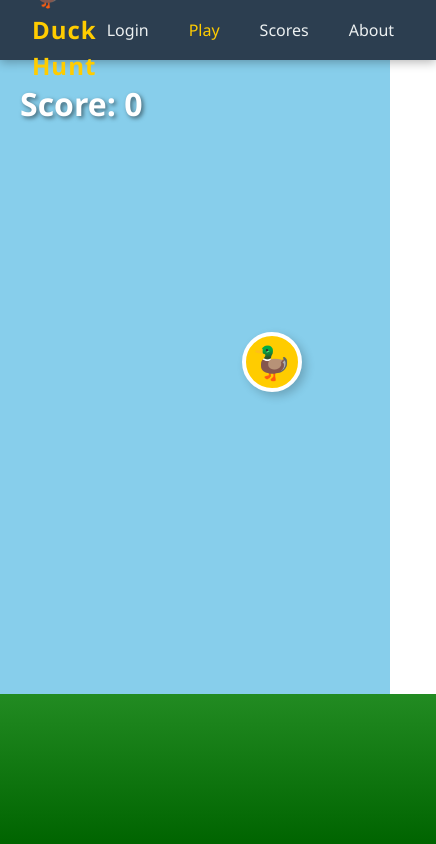
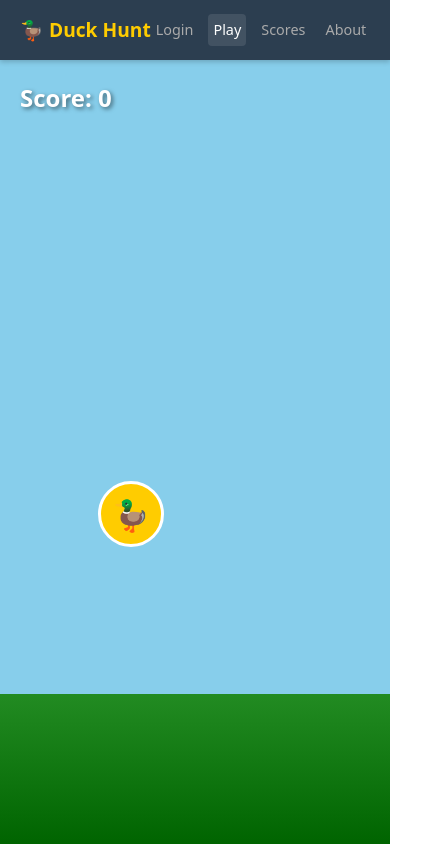
Before and after one commit to AlexDoblyno/CS260_huntDuck_demo4school, a React (Vite) app in the folder duck-hunt/: page /play in a window 390 px wide. Shown: the whole page, 436 px wide, since content can reach past the window. Built offline with nearby package versions, Linux system fonts and the light colour scheme.

Commit message:
Change some detail

```diff
--- a/duck-hunt/src/About.jsx
+++ b/duck-hunt/src/About.jsx
@@ -12,7 +12,7 @@ export default function About() {
         Click on the ducks as they fly across the screen to score points.
       </p>
       <p style={{marginTop: '20px', fontSize: '0.9rem', color: '#666'}}>
-        Built for CS 260 by [Your Name]
+        Built for CS 260 by Liu
       </p>
     </div>
   );
--- a/duck-hunt/src/App.css
+++ b/duck-hunt/src/App.css
@@ -1,157 +1,103 @@
-:root {
-  --primary-color: #ffcc00; /* 鸭子黄 */
-  --accent-color: #ff8c00;  /* 深橙色 */
-  --bg-color: #87CEEB;      /* 天空蓝 */
-  --text-color: #333;
-  --card-bg: rgba(255, 255, 255, 0.95);
+html, body, #root {
+  margin: 0;
+  padding: 0;
+  width: 100%;
+  height: 100%;
+  overflow: hidden; /* 禁止出现滚动条 */
 }
 
-* {
-  box-sizing: border-box;
+
+:root {
+  --primary-color: #ffcc00;
+  --accent-color: #ff8c00;
+  --bg-color: #87CEEB;
+  --nav-bg: #2c3e50;
+  --text-light: #ecf0f1;
 }
 
-body {
-  margin: 0;
-  font-family: 'Segoe UI', Roboto, Helvetica, Arial, sans-serif;
+
+.app-container {
+  display: flex;
+  flex-direction: column; /* 垂直排列：上面是导航，下面是内容 */
+  width: 100vw;  /* 强制视口宽度 */
+  height: 100vh; /* 强制视口高度 */
   background-color: var(--bg-color);
-  color: var(--text-color);
-  overflow: hidden; /* 防止出现滚动条 */
 }
 
-/* --- 导航栏 --- */
+
 .navbar {
+  flex: 0 0 60px; /* 不伸缩，固定 60px 高 */
   display: flex;
-  justify-content: space-between;
-  align-items: center;
-  background-color: #2c3e50;
-  padding: 0 2rem;
-  height: 60px;
-  box-shadow: 0 2px 10px rgba(0,0,0,0.3);
-  position: relative;
+  justify-content: space-between; /* 左右撑开 */
+  align-items: center; /* 垂直居中 */
+  background-color: var(--nav-bg);
+  padding: 0 20px; /* 左右留出间隙 */
+  box-shadow: 0 2px 5px rgba(0,0,0,0.2);
   z-index: 100;
+  width: 100%; /* 确保占满横向 */
+  box-sizing: border-box; /* 确保 padding 不会撑破宽度 */
 }
 
 .brand {
   font-size: 1.5rem;
   font-weight: bold;
   color: var(--primary-color);
-  letter-spacing: 1px;
+  white-space: nowrap; /* 防止名字换行 */
 }
 
 .nav-links {
   display: flex;
-  gap: 20px;
+  gap: 15px;
 }
 
 .nav-item {
-  color: #ecf0f1;
+  color: #aaa;
   text-decoration: none;
   font-weight: 500;
-  padding: 5px 10px;
-  transition: color 0.3s;
+  padding: 5px 8px;
+  border-radius: 4px;
+  transition: all 0.3s;
 }
 
 .nav-item:hover, .nav-item.active {
-  color: var(--primary-color);
+  color: white;
+  background-color: rgba(255,255,255,0.1);
 }
 
-/* --- 主布局容器 --- */
-.app-container {
+
+.main-content {
+  flex: 1; /* 占据剩余的所有高度 */
+  position: relative; /* 作为子元素定位的基准 */
+  width: 100%;
   display: flex;
-  flex-direction: column;
-  height: 100vh;
+  justify-content: center; /* 内容水平居中 (针对 Login/About) */
+  align-items: center;     /* 内容垂直居中 */
 }
 
-.main-content {
-  flex: 1;
-  display: flex;
-  justify-content: center; /* 水平居中 */
-  align-items: center;     /* 垂直居中 */
-  position: relative;
-}
-
-/* --- 通用卡片样式 (用于 Login, Scores, About) --- */
-.card {
-  background-color: var(--card-bg);
-  padding: 2.5rem;
-  border-radius: 15px;
-  box-shadow: 0 10px 25px rgba(0,0,0,0.2);
-  text-align: center;
-  max-width: 400px;
-  width: 90%;
-  animation: fadeIn 0.5s ease-out;
-}
-
-.card h1 {
-  margin-top: 0;
-  color: #2c3e50;
-}
-
-/* --- 表单与按钮 --- */
-input[type="text"] {
-  width: 100%;
-  padding: 12px;
-  margin: 15px 0;
-  border: 2px solid #ddd;
-  border-radius: 8px;
-  font-size: 1rem;
-  outline: none;
-  transition: border-color 0.3s;
-}
-
-input[type="text"]:focus {
-  border-color: var(--accent-color);
-}
-
-button {
-  background-color: var(--accent-color);
-  color: white;
-  border: none;
-  padding: 12px 24px;
-  font-size: 1.1rem;
-  border-radius: 8px;
-  cursor: pointer;
-  transition: transform 0.1s, background-color 0.3s;
-  font-weight: bold;
-  width: 100%;
-}
-
-button:hover:not(:disabled) {
-  background-color: #e67e22;
-  transform: scale(1.05);
-}
-
-button:disabled {
-  background-color: #ccc;
-  cursor: not-allowed;
-}
-
-/* --- 简单的动画 --- */
-@keyframes fadeIn {
-  from { opacity: 0; transform: translateY(20px); }
-  to { opacity: 1; transform: translateY(0); }
-}
-
-/* --- 游戏区域特定样式 --- */
+/* --- 游戏全屏修复 --- */
 .game-area-wrapper {
+  position: absolute; /* 绝对定位占满 main-content */
+  top: 0;
+  left: 0;
   width: 100%;
   height: 100%;
-  position: relative;
+  overflow: hidden;
 }
 
 .ground {
   position: absolute;
   bottom: 0;
-  width: 100%;
+  left: 0;
+  width: 100%; /* 确保草地横跨屏幕 */
   height: 150px;
-  background: linear-gradient(#228B22, #006400); /* 更有质感的草地 */
+  background: linear-gradient(#228B22, #006400);
   z-index: 10;
 }
 
 .scoreboard {
   position: absolute;
   top: 20px;
-  left: 20px;
+  left: 20px; /* 距离左边一点距离 */
   font-size: 2rem;
   font-weight: bold;
   color: white;
@@ -159,22 +105,33 @@ button:disabled {
   z-index: 20;
 }
 
-/* 鸭子样式 */
-.duck {
-  width: 60px;
-  height: 60px;
-  background-color: var(--primary-color);
-  border-radius: 50%;
-  position: absolute;
-  border: 4px solid white;
-  display: flex;
-  align-items: center;
-  justify-content: center;
-  box-shadow: 4px 4px 10px rgba(0,0,0,0.2);
-  cursor: crosshair;
+/* --- 卡片响应式微调 --- */
+.card {
+  background: rgba(255, 255, 255, 0.95);
+  padding: 2rem;
+  border-radius: 12px;
+  box-shadow: 0 8px 16px rgba(0,0,0,0.2);
+  text-align: center;
+  width: 90%;
+  max-width: 400px; /*在大屏上限制宽度，在小屏上自适应 */
 }
 
-.duck::after {
-  content: "🦆";
-  font-size: 32px;
+/* --- 响应式布局 (针对手机端) --- */
+@media (max-width: 600px) {
+  .brand {
+    font-size: 1.2rem; /* 手机上字小一点 */
+  }
+
+  .nav-links {
+    gap: 10px;
+  }
+
+  .nav-item {
+    font-size: 0.9rem;
+    padding: 5px;
+  }
+
+  .scoreboard {
+    font-size: 1.5rem; /* 手机上计分板小一点 */
+  }
 }
--- a/duck-hunt/src/Duck.jsx
+++ b/duck-hunt/src/Duck.jsx
@@ -2,18 +2,29 @@ import React from 'react';
 
 export default function Duck({ x, y, onClick }) {
   const duckStyle = {
+    position: 'absolute', // 必须是 absolute
     left: `${x}px`,
     top: `${y}px`,
-    transition: 'all 0.5s ease-out', // 让移动稍微平滑一点
+    width: '60px',        // 显式定义宽高
+    height: '60px',
+    backgroundColor: '#ffcc00',
+    borderRadius: '50%',
+    border: '3px solid white',
+    display: 'flex',
+    justifyContent: 'center',
+    alignItems: 'center',
+    cursor: 'crosshair',
+    zIndex: 15,          // 确保层级在草地(10)之上，计分板(20)之下
+    transition: 'top 0.5s, left 0.5s', // 平滑移动
   };
 
   return (
     <div
-      className="duck"
+      className="duck-component" // 避免和 App.css 里的类名冲突，直接用内联样式
       style={duckStyle}
-      onMouseDown={onClick} // 使用 onMouseDown 响应更快
+      onMouseDown={onClick}
     >
-      {/* 这是一个防止拖拽 Ghost 图像的小技巧 */}
+      <span style={{fontSize: '30px'}}>🦆</span>
     </div>
   );
 }
--- a/duck-hunt/src/Play.jsx
+++ b/duck-hunt/src/Play.jsx
@@ -3,20 +3,42 @@ import Duck from './Duck';
 
 export default function Play() {
   const [score, setScore] = useState(0);
-  const [position, setPosition] = useState({ x: 100, y: 100 });
+  const [position, setPosition] = useState({ x: 50, y: 50 }); // 给个初始安全位置
 
   const getRandomPosition = () => {
-      const maxWidth = window.innerWidth - 80;
-      const maxHeight = window.innerHeight - 200; // 减去头部和草地
-      const x = Math.floor(Math.random() * maxWidth);
-      const y = Math.floor(Math.random() * maxHeight);
-      return { x, y };
+    // 获取当前视口宽高
+    const winWidth = window.innerWidth;
+    const winHeight = window.innerHeight;
+
+    // 边界计算：
+    // x: 0 到 (屏幕宽 - 鸭子宽80px)
+    // y: 60px(导航栏高) 到 (屏幕高 - 草地高150px - 鸭子高80px)
+
+    const minX = 20;
+    const maxX = winWidth - 80;
+
+    // 注意：Y轴要避开顶部的导航栏(约60px)和底部的草地(150px)
+    const minY = 80;
+    const maxY = winHeight - 160 - 80;
+
+    // 防止计算出负数（窗口太小时）
+    const safeMaxX = Math.max(minX, maxX);
+    const safeMaxY = Math.max(minY, maxY);
+
+    const x = Math.floor(Math.random() * (safeMaxX - minX)) + minX;
+    const y = Math.floor(Math.random() * (safeMaxY - minY)) + minY;
+
+    return { x, y };
   };
 
   useEffect(() => {
+    // 初始移动一次
+    setPosition(getRandomPosition());
+
     const intervalId = setInterval(() => {
       setPosition(getRandomPosition());
     }, 1500);
+
     return () => clearInterval(intervalId);
   }, []);
 
@@ -26,9 +48,9 @@ export default function Play() {
   };
 
   return (
-    // 使用 game-area-wrapper 让它充满剩余空间
     <div className="game-area-wrapper">
       <div className="scoreboard">Score: {score}</div>
+      {/* 传递 x, y 给鸭子 */}
       <Duck x={position.x} y={position.y} onClick={shootDuck} />
       <div className="ground"></div>
     </div>
```
